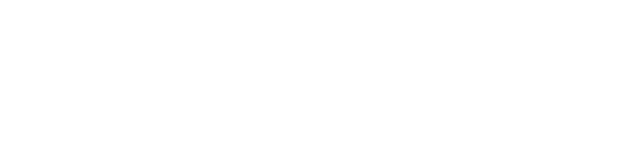
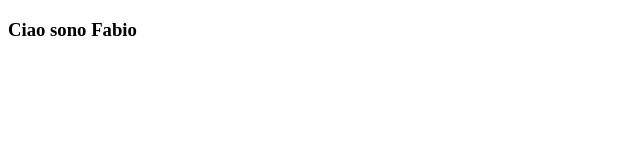
Before and after one commit to fabioferrari00/git-branches, a plain HTML site: page index.html in a window 1280 px wide. Shown: the whole page, without its empty margins (0-640 px from the left). Drawn offline with Linux system fonts and the light colour scheme.

Commit message:
[feat] add h3 in index.html

```diff
--- a/index.html
+++ b/index.html
@@ -8,6 +8,7 @@
 </head>
 
 <body>
+  <h3>Ciao sono Fabio</h3>
 
 </body>
 
```
